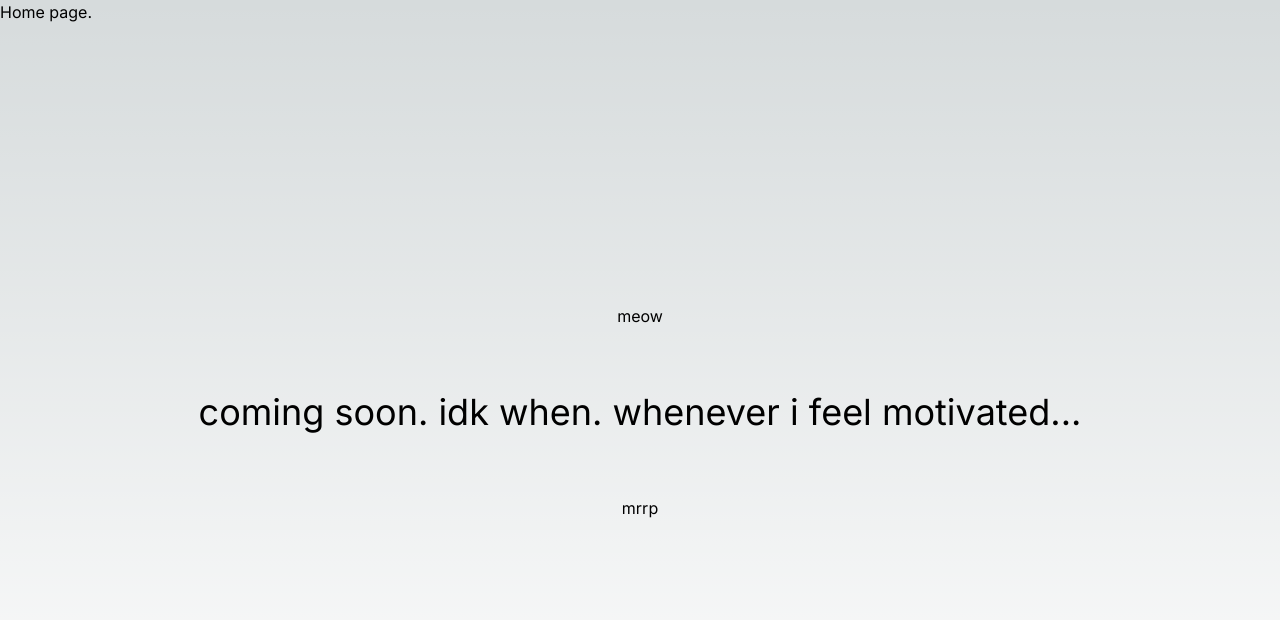
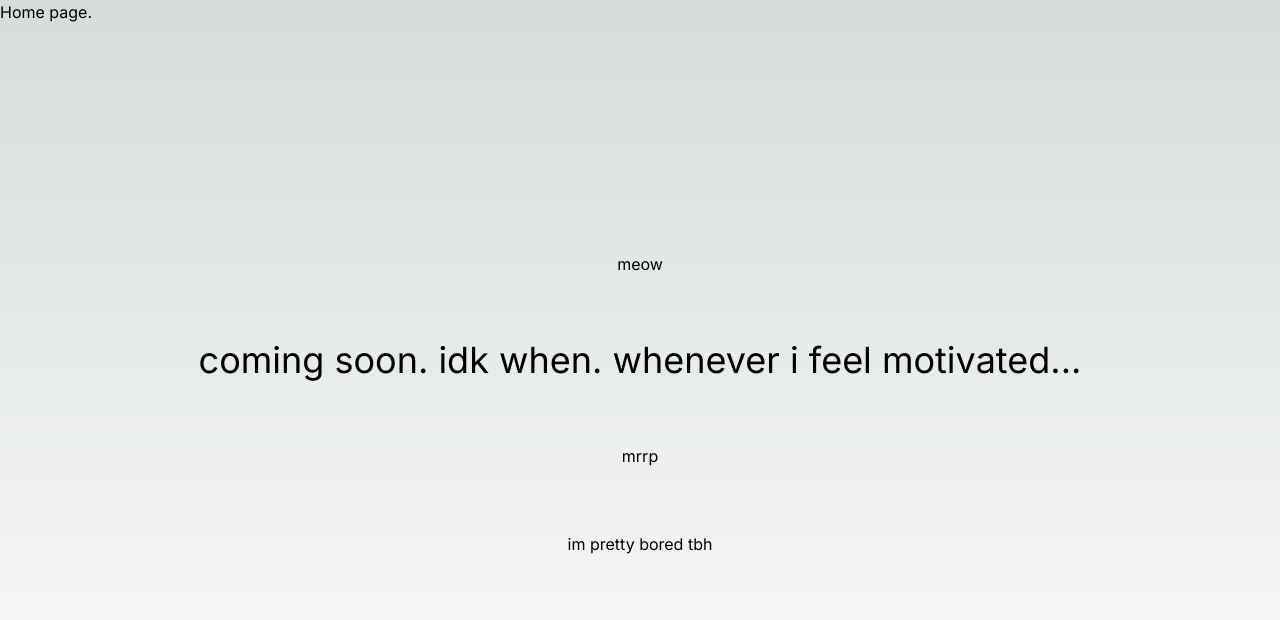
Before and after one commit to Pricklety/pricklety-dev, a Next.js app: page / in a window 1280 px wide. Shown: the top 620 px of the page. Built offline with nearby package versions, Linux system fonts and the light colour scheme.

Commit message:
website update v2317894628

```diff
--- a/app/page.tsx
+++ b/app/page.tsx
@@ -12,6 +12,7 @@
 <br />
     <h1>mrrp</h1>
 <br />
+    <h1 className="py-10">im pretty bored tbh</h1>
 
 
 
```
